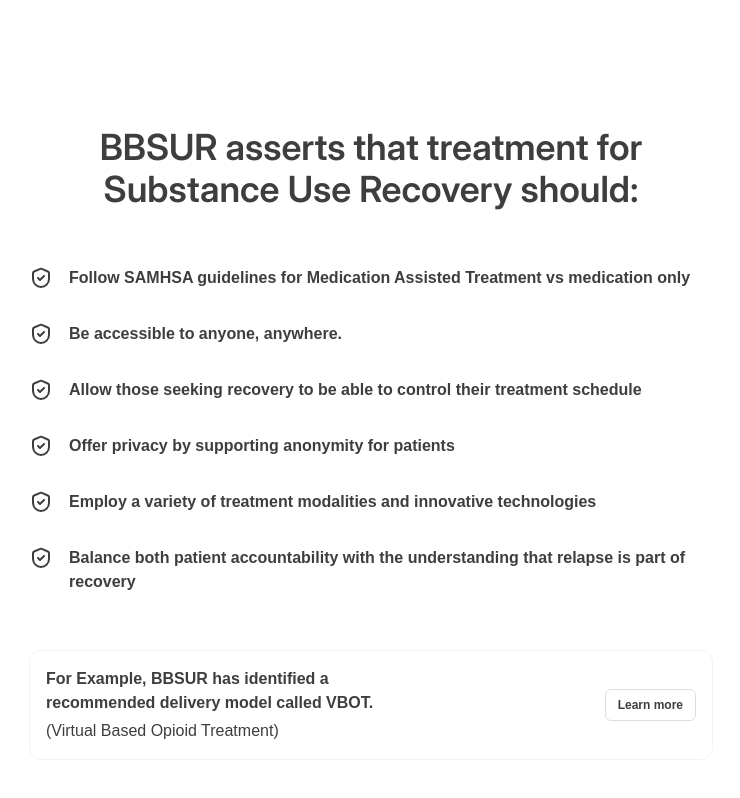
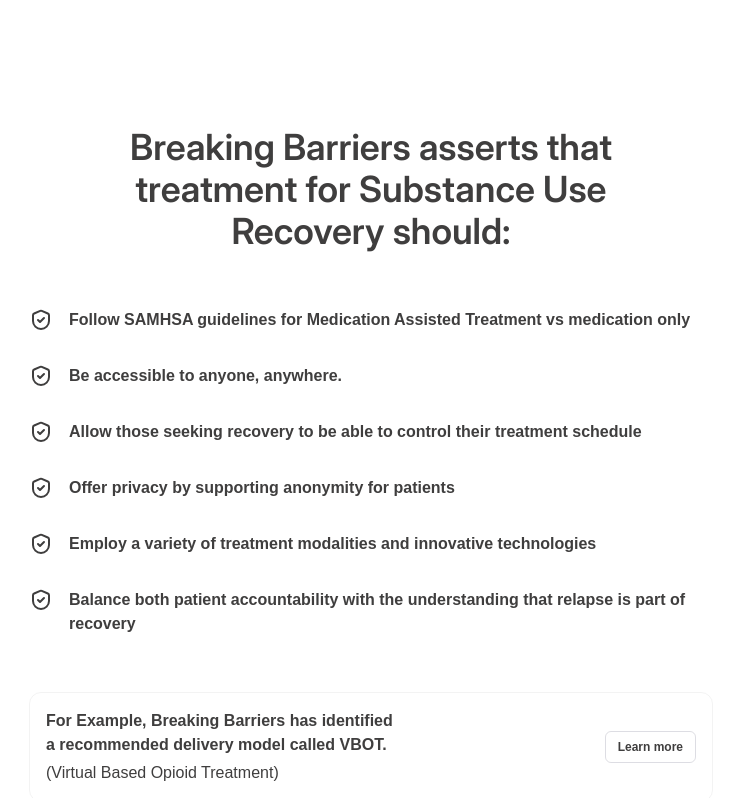
Before and after one commit to peter-sidejar/bbsur-web, a Next.js app: page / in a window 1280 px wide. Shown: the part 2582-3380 px from the top of the page, without its empty margins (269-1009 px from the left). Built offline with nearby package versions, Linux system fonts and the light colour scheme; a web font is replaced by a local one.

Commit message:
Replace BBSUR with breaking barriers

```diff
--- a/src/components/home/asserts/BBUSRAsserts.tsx
+++ b/src/components/home/asserts/BBUSRAsserts.tsx
@@ -8,7 +8,8 @@
     <section className='side-wrapper text-neutral-12 my-[80px] md:my-[124px]'>
       <div className='flex justify-center'>
         <h2 className='bold-9 md:text-center max-w-[587px]'>
-          BBSUR asserts that treatment for Substance Use Recovery should:
+          Breaking Barriers asserts that treatment for Substance Use Recovery
+          should:
         </h2>
       </div>
       <div className='flex justify-center mt-[56px]'>
@@ -24,8 +25,8 @@
         <div className=' w-full md:w-[684px] gap-4 p-4 flex flex-col lg:flex-row justify-between items-center rounded-[12px] border border-neutral-alpha-4'>
           <div className='text-neutral-12 w-full lg:w-[360px] flex flex-col gap-1'>
             <span className='bold-4 block'>
-              For Example, BBSUR has identified a recommended delivery model
-              called VBOT.
+              For Example, Breaking Barriers has identified a recommended
+              delivery model called VBOT.
             </span>
             <span className='regular-4'>{`(Virtual Based Opioid Treatment)`}</span>
           </div>
--- a/src/components/home/press/Press.tsx
+++ b/src/components/home/press/Press.tsx
@@ -6,7 +6,7 @@
           Medical Society Foundation Launch Coalition to Break Barriers to
           Substance Use Recovery`,
     img: '/press/press-1.png',
-    description: `The mission of BBSUR is to address and dismantle the numerous obstacles that prevent individuals from accessing adequate treatment for substance use disorders. The coalition aims to bring forth education and awareness, targeting the pervasive barriers such as treatment availability, work/stigma issues, transportation problems, , judicial impediments, and more. By tackling these challenges head-on, BBSUR strives to ensure that those seeking help can do so without encountering additional hindrances.`,
+    description: `The mission of Breaking Barriers is to address and dismantle the numerous obstacles that prevent individuals from accessing adequate treatment for substance use disorders. The coalition aims to bring forth education and awareness, targeting the pervasive barriers such as treatment availability, work/stigma issues, transportation problems, , judicial impediments, and more. By tackling these challenges head-on, Breaking Barriers strives to ensure that those seeking help can do so without encountering additional hindrances.`,
     link: '/press/recovery-platform',
   },
   // {
--- a/src/components/layout/Footer.tsx
+++ b/src/components/layout/Footer.tsx
@@ -49,7 +49,7 @@
         </div>
 
         <div className='pt-9 pb-[124px] flex justify-between items-center'>
-          <span className='text-neutral-9  medium-3'>{`(c) BBSUR 2024`}</span>
+          <span className='text-neutral-9  medium-3'>{`(c) Breaking Barriers 2024`}</span>
           <ButtonLink size={2} noUnderline>
             Terms of service
           </ButtonLink>
--- a/src/components/press/recovery-platform/RecoveryPlatform.tsx
+++ b/src/components/press/recovery-platform/RecoveryPlatform.tsx
@@ -24,14 +24,14 @@
       </div>
       <div className='mt-[56px] regular-4'>
         <p>
-          {`Wilmington, NC – May 30th, 2024  – The Recovery Platform (TRP), a Substance Use Disorder (SUD) specific platform that facilitates and guides patient  compliance and engagement in Medication Assisted Treatment (MAT), and Triad Behavioral Resources, PC (TBR), a counseling and opioid use disorder treatment-focused medical practice, have partnered with the North Carolina Medical Society Foundation to establish the coalition Breaking Barriers to Substance Use Recovery (BBSUR).
+          {`Wilmington, NC – May 30th, 2024  – The Recovery Platform (TRP), a Substance Use Disorder (SUD) specific platform that facilitates and guides patient  compliance and engagement in Medication Assisted Treatment (MAT), and Triad Behavioral Resources, PC (TBR), a counseling and opioid use disorder treatment-focused medical practice, have partnered with the North Carolina Medical Society Foundation to establish the coalition Breaking Barriers to Substance Use Recovery (Breaking Barriers).
 `}
         </p>
         <p className='mt-6'>
-          {`The mission of BBSUR is to address and dismantle the numerous obstacles that prevent individuals from accessing adequate treatment for substance use disorders. The coalition aims to bring forth education and awareness, targeting the pervasive barriers such as treatment availability, work/stigma issues, transportation problems, , judicial impediments, and more. By tackling these challenges head-on, BBSUR strives to ensure that those seeking help can do so without encountering additional hindrances.`}
+          {`The mission of Breaking Barriers is to address and dismantle the numerous obstacles that prevent individuals from accessing adequate treatment for substance use disorders. The coalition aims to bring forth education and awareness, targeting the pervasive barriers such as treatment availability, work/stigma issues, transportation problems, , judicial impediments, and more. By tackling these challenges head-on, Breaking Barriers strives to ensure that those seeking help can do so without encountering additional hindrances.`}
         </p>
         <p className='mt-6'>
-          {`The current landscape of substance use recovery is fraught with barriers that have exacerbated the epidemic over recent years, with predictions indicating further growth if these issues remain unaddressed. BBSUR's efforts are crucial in reversing this trend, providing a clearer path to treatment for individuals and veterans seeking recovery.
+          {`The current landscape of substance use recovery is fraught with barriers that have exacerbated the epidemic over recent years, with predictions indicating further growth if these issues remain unaddressed. Breaking Barriers's efforts are crucial in reversing this trend, providing a clearer path to treatment for individuals and veterans seeking recovery.
 “We are committed to breaking down the barriers that impede access to essential treatment,” says Reynold Yordy, CTO of The Recovery Platform. “Through this coalition, we are fostering a supportive environment where individuals can seek the help they need without additional burdens.”
 `}
         </p>
```
